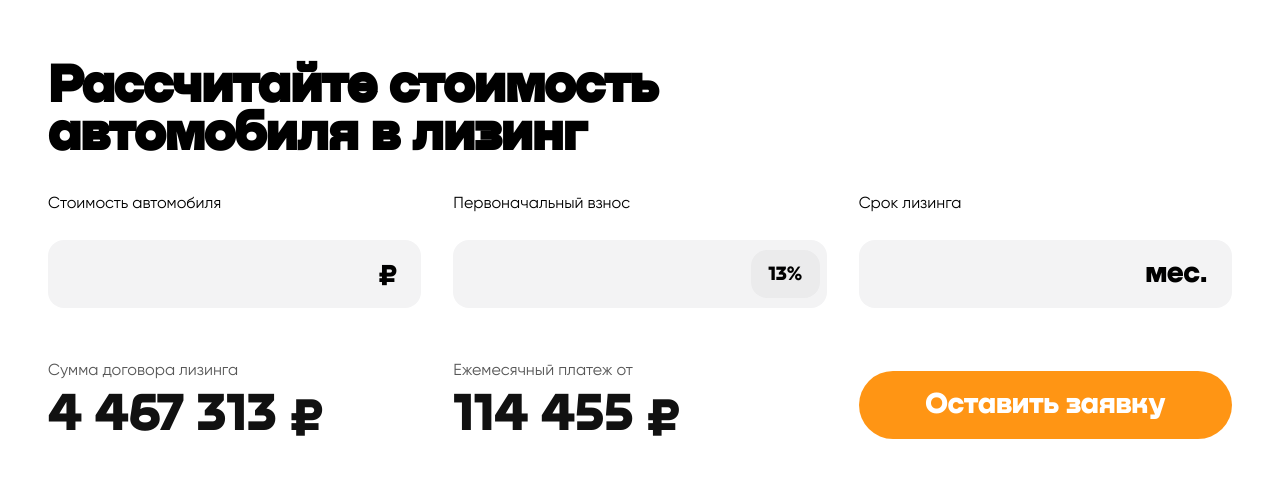
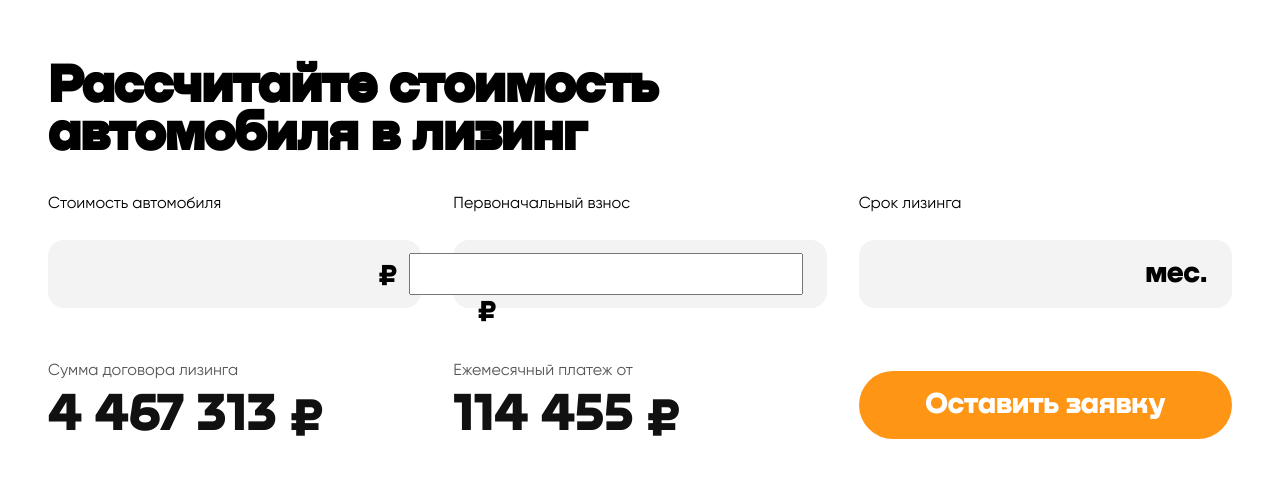
Before and after one commit to DmitrySaf/leasing-calculator, a React (Vite) app: page / in a window 1280 px wide. Shown: the part 149-626 px from the top of the page. Built offline with nearby package versions, Linux system fonts and the light colour scheme.

Commit message:
made adaptive layout, without range slider

```diff
--- a/src/components/Inputs/Inputs.tsx
+++ b/src/components/Inputs/Inputs.tsx
@@ -1,29 +1,59 @@
-import React from 'react';
+import { useRef } from 'react';
 
 import './Inputs.scss';
 
 const Inputs = () => {
+  const paymentRef = useRef<HTMLInputElement>(null);
+
+
+
   return (
     <div className="inputs">
-      <Input labelText="Стоимость автомобиля" id="car-price" unit="₽"/>
-      <Input labelText="Первоначальный взнос" id="payment" unit="13%"/>
-      <Input labelText="Срок лизинга" id="period" unit="мес."/>
+      <div className="input__container">
+        <label htmlFor="car-price" className="input__label">Стоимость автомобиля</label>
+        <div className="input__wrapper">
+          <input
+            name="car-price"
+            type="text"
+            id="car-price"
+            className="input"
+            autoComplete="off"
+          />
+          <div className="input__unit">₽</div>
+        </div>
+      </div>
+      <div className="input__container">
+        <label htmlFor="payment" className="input__label">Первоначальный взнос</label>
+        <div className="input__wrapper">
+          <div onClick={() => paymentRef.current?.focus()} className="input">
+            420 000
+            <div className="input__unit_aligned"> ₽</div>
+          </div>
+          <input
+            name="payment"
+            type="text"
+            id="payment"
+            ref={paymentRef}
+            className="input__unit input__unit_theme_payment"
+            autoComplete="off"
+          />
+        </div>
+      </div>
+      <div className="input__container">
+        <label htmlFor="period" className="input__label">Срок лизинга</label>
+        <div className="input__wrapper">
+          <input
+            name="period"
+            type="text"
+            id="period"
+            className="input"
+            autoComplete="off"
+          />
+          <div className="input__unit">мес.</div>
+        </div>
+      </div>
     </div>
   );
 };
 
-const Input = ({ id, labelText, unit }: { id: string, labelText: string, unit: string }) => {
-  return (
-    <div className="input__container">
-      <label htmlFor={id} className="input__label">{labelText}</label>
-      <div className="input__wrapper">
-        <div
-          className={"input__unit " + ((id === 'payment') ? "input__unit_filled" : '')}
-        >{unit}</div>
-        <input type="text" id={id} className="input"/>
-      </div>
-    </div>
-  )
-}
-
 export default Inputs;
```
